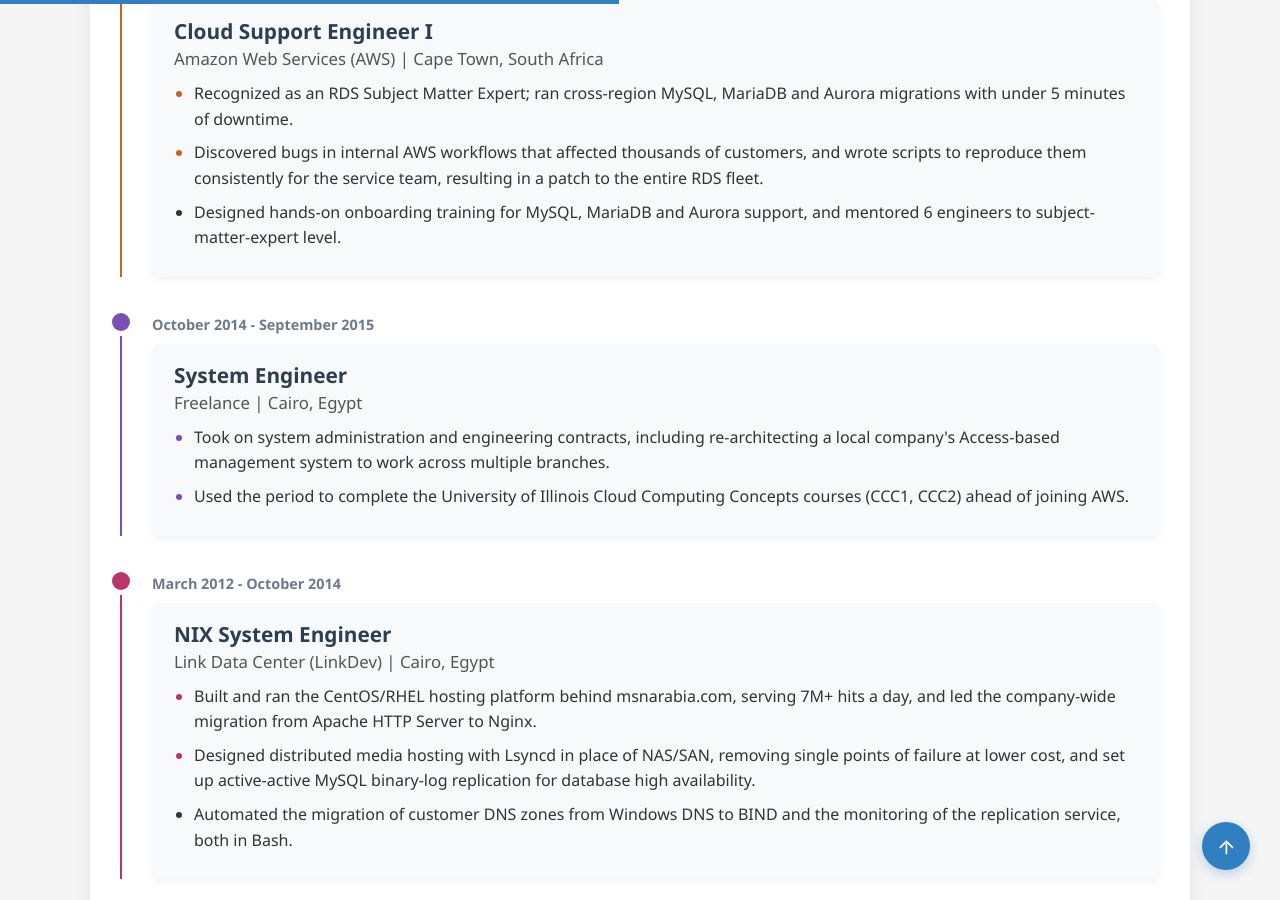
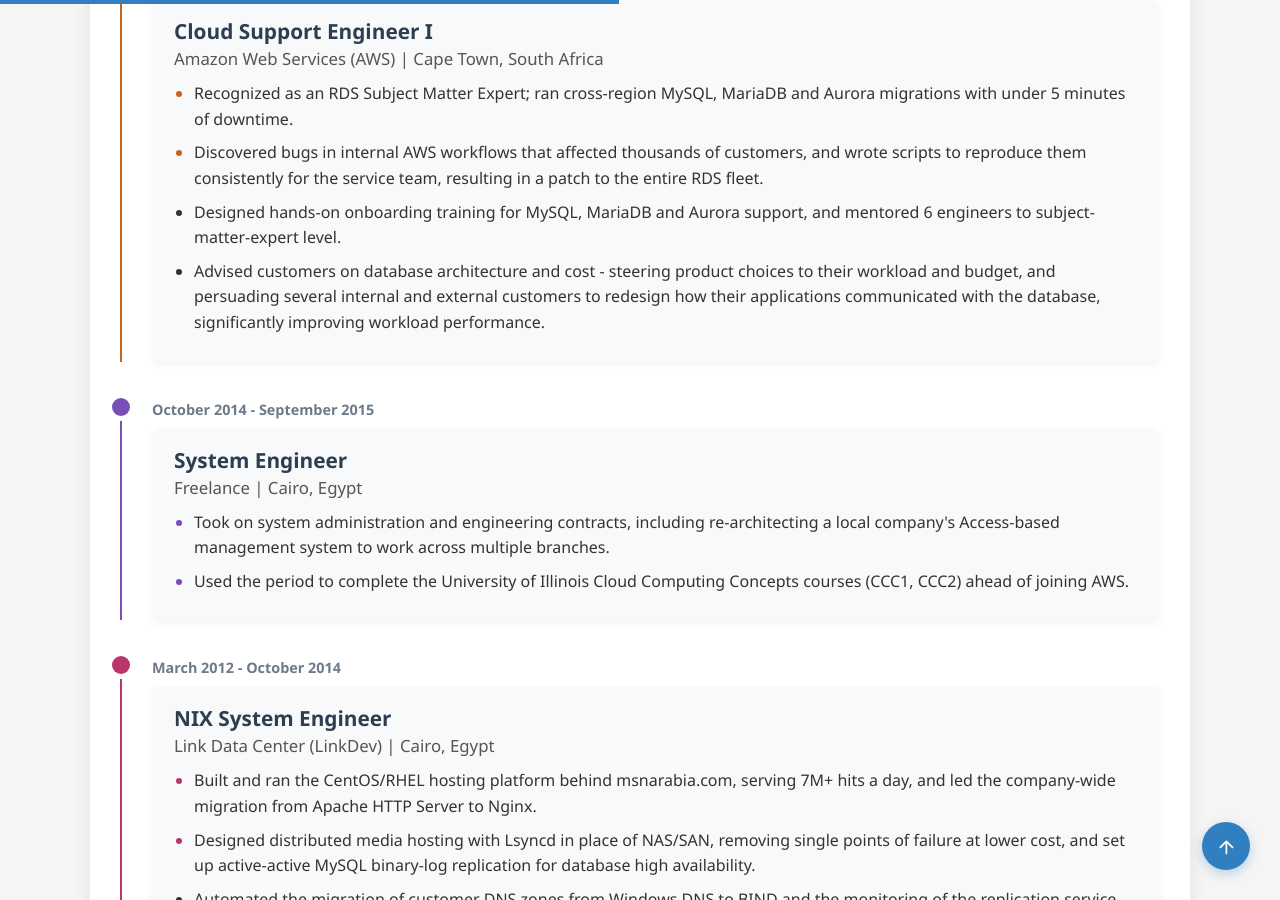
Before and after one commit to shenhab/YamlCV, a Jekyll site: the page built from index.html, in a window 1280 px wide and 900 px high, scrolled down 3515 px. Built offline with Jekyll 4.4.1, drawn with Linux system fonts in a browser that asks for light colours.

Commit message:
AWS CSE I: add database architecture and cost advisory bullet
Co-Authored-By: Claude Fable 5.1 <noreply@anthropic.com>

```diff
--- a/_data/cv.yml
+++ b/_data/cv.yml
@@ -122,6 +122,7 @@ experience:
       - Recognized as an RDS Subject Matter Expert; ran cross-region MySQL, MariaDB and Aurora migrations with under 5 minutes of downtime.
       - Discovered bugs in internal AWS workflows that affected thousands of customers, and wrote scripts to reproduce them consistently for the service team, resulting in a patch to the entire RDS fleet.
       - Designed hands-on onboarding training for MySQL, MariaDB and Aurora support, and mentored 6 engineers to subject-matter-expert level.
+      - Advised customers on database architecture and cost - steering product choices to their workload and budget, and persuading several internal and external customers to redesign how their applications communicated with the database, significantly improving workload performance.
 
   - company: Freelance
     position: System Engineer
--- a/_data/cv_ar.yml
+++ b/_data/cv_ar.yml
@@ -125,6 +125,7 @@ experience:
       - اعتُمدتُ خبيرًا متخصصًا في RDS؛ ونفّذتُ عمليات ترحيل MySQL وMariaDB وAurora عبر المناطق بزمن توقف أقل من 5 دقائق.
       - اكتشفتُ أخطاءً في سير العمل الداخلي لـ AWS أثّرت على آلاف العملاء، وكتبتُ نصوصًا برمجية لإعادة إنتاجها بشكل متسق لفريق الخدمة، ما أدى إلى ترقيع كامل أسطول RDS.
       - صممتُ تدريبًا عمليًا لتأهيل المهندسين الجدد على دعم MySQL وMariaDB وAurora، ووجّهتُ 6 مهندسين حتى بلغوا مستوى الخبير المتخصص.
+      - قدّمتُ المشورة للعملاء في بنية قواعد البيانات وتكلفتها - موجّهًا اختيار المنتجات بحسب أحمال العمل والميزانية، وأقنعتُ عدة عملاء داخليين وخارجيين بإعادة تصميم طريقة تواصل تطبيقاتهم مع قاعدة البيانات، ما حسّن أداء أحمال العمل بشكل ملحوظ.
 
   - company: عمل حر
     position: مهندس أنظمة
```
